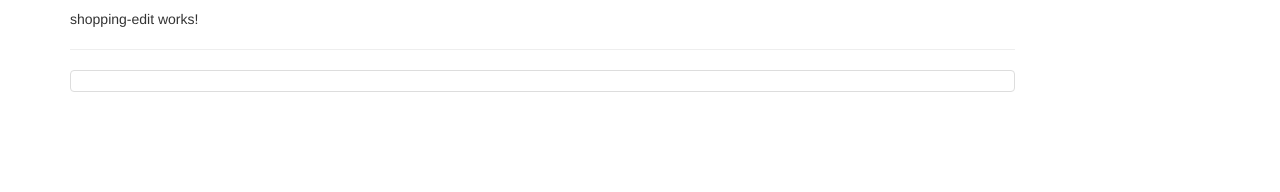
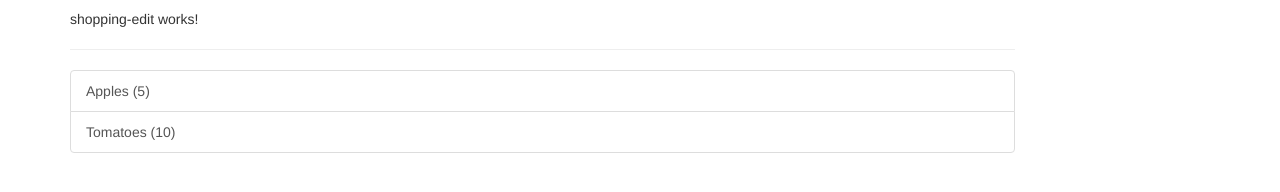
Before and after one commit to zsw12abc/TheBasics, an Angular app: page / in a window 1280 px wide. Shown: the part 310-502 px from the top of the page. Built offline with nearby package versions, Linux system fonts and the light colour scheme.

Commit message:
Add Ingredients

```diff
--- a/src/app/shopping-list/shopping-list.component.html
+++ b/src/app/shopping-list/shopping-list.component.html
@@ -1,11 +1,10 @@
 <div class="row">
   <div class="col-xs-10">
-    <app-shopping-edit>
-
-    </app-shopping-edit>
+    <app-shopping-edit></app-shopping-edit>
     <hr>
     <ul class="list-group">
-      <a class="list-group-item" style="cursor: pointer;"></a>
+      <a class="list-group-item" style="cursor: pointer;" *ngFor="let ingredient of ingredients">{{ingredient.name}}
+        ({{ingredient.amount}})</a>
     </ul>
   </div>
 </div>
--- a/src/app/shopping-list/shopping-list.component.ts
+++ b/src/app/shopping-list/shopping-list.component.ts
@@ -1,4 +1,5 @@
 import {Component, OnInit} from '@angular/core';
+import {IngredientModel} from '../shared/ingredient.model';
 
 @Component({
   selector: 'app-shopping-list',
@@ -6,7 +7,10 @@ import {Component, OnInit} from '@angular/core';
   styleUrls: ['./shopping-list.component.css']
 })
 export class ShoppingListComponent implements OnInit {
-  ingredients = [];
+  ingredients: IngredientModel[] = [
+    new IngredientModel('Apples', 5),
+    new IngredientModel('Tomatoes', 10),
+  ];
 
   constructor() {
   }
```
